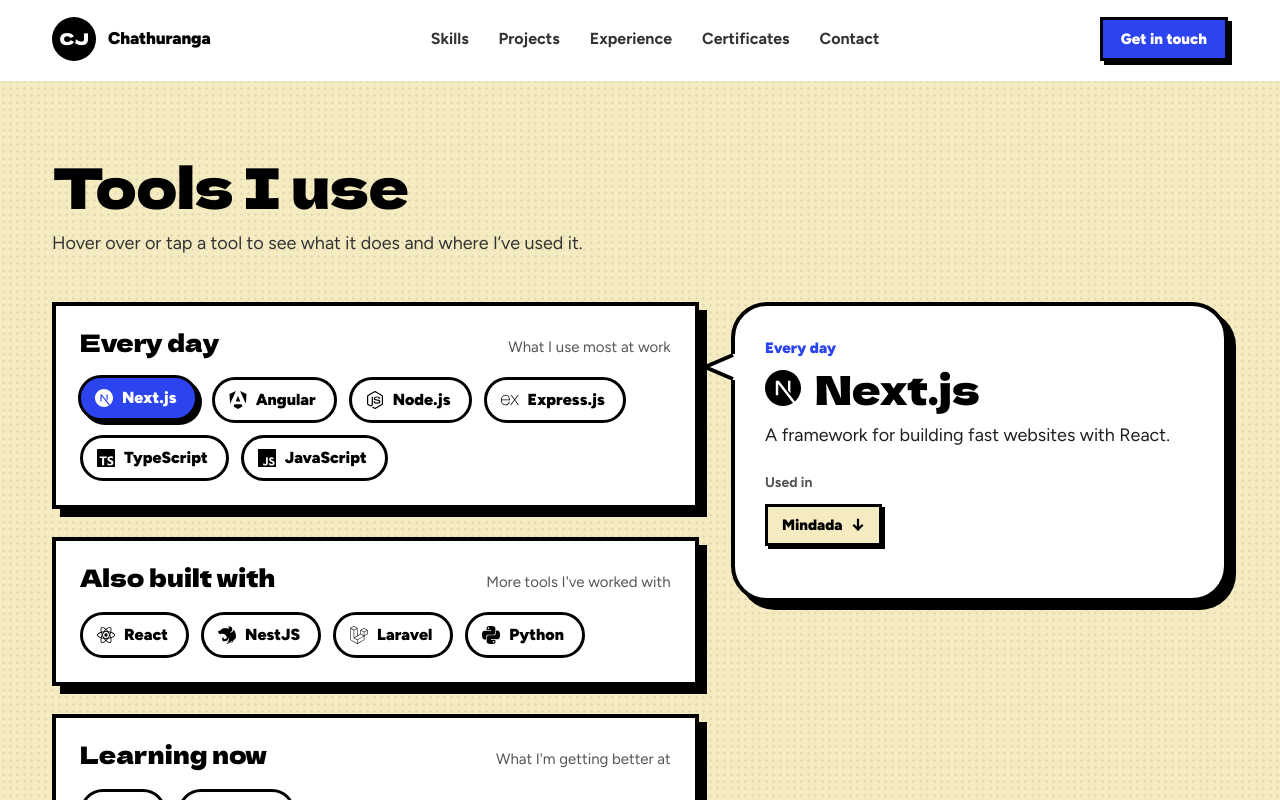
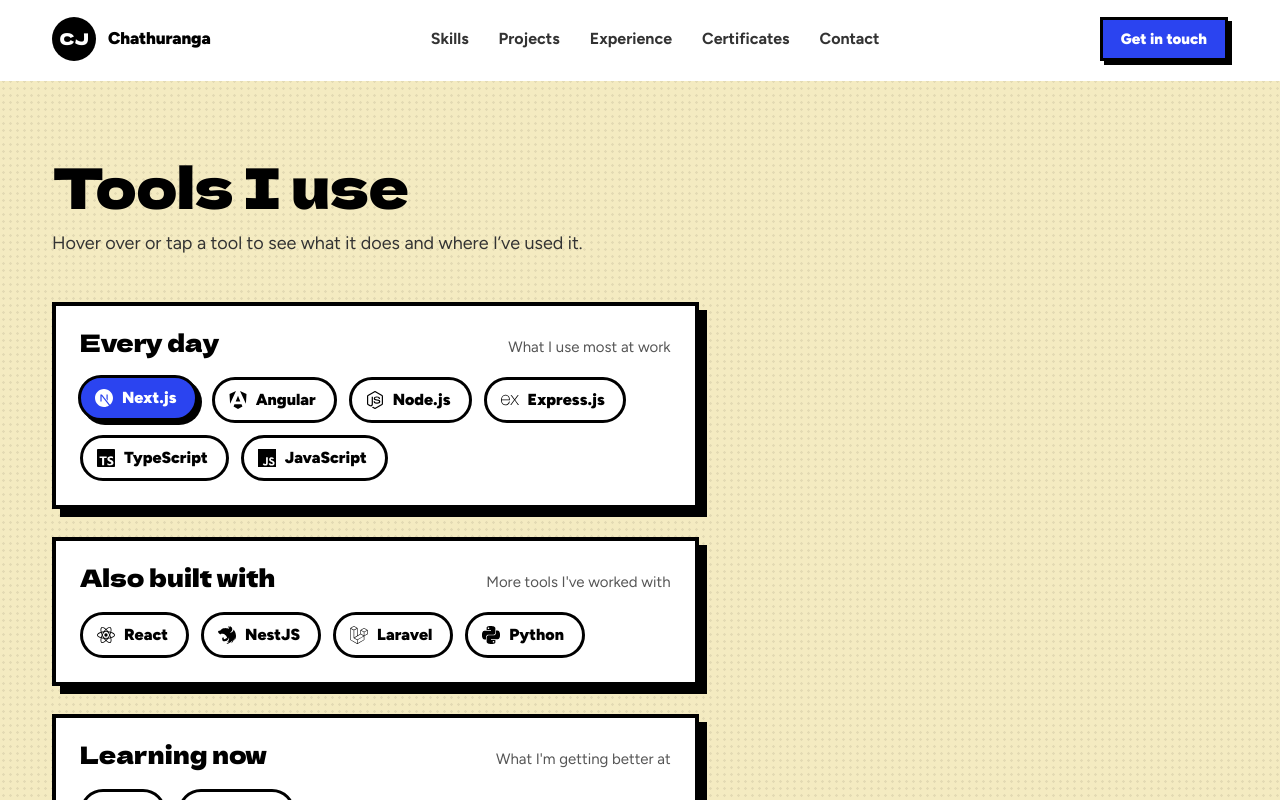
Before and after one commit to Chathuranga97lj/my-profile, a Next.js app: page / in a window 1280 px wide. Both pictures are taken after a click on the button "Next.js". Shown: the part 884-1684 px from the top of the page. Built offline with nearby package versions, Linux system fonts and the light colour scheme.

Commit message:
fix: show tool use project section

```diff
--- a/app/globals.css
+++ b/app/globals.css
@@ -121,10 +121,13 @@ button { font-family: inherit; }
   align-items: start;
 }
 .skill-detail { position: sticky; top: 104px; }
+/* Tool details inside the tapped group card: small screens only. */
+.skill-inline { display: none; }
 @media (max-width: 900px) {
   .skills-layout { grid-template-columns: minmax(0, 1fr); }
-  .skill-detail { position: static; }
-  .bubble-tail { display: none; }
+  /* Stacked, the side bubble would sit below every group, out of sight. */
+  .skill-detail { display: none; }
+  .skill-inline { display: block; }
 }
 
 .timeline { position: relative; max-width: 860px; padding-left: 64px; }
--- a/components/Skills.tsx
+++ b/components/Skills.tsx
@@ -10,11 +10,15 @@ import { BODY, DISPLAY_FONT, INK, MUTED, PAPER, PROJECTS, SKILL_GROUPS, SPOT, TE
  * Tool chips grouped by how often they're used. Hovering, focusing or tapping
  * a chip fills the speech bubble with a plain-language explanation and the
  * projects that used it; those jump down to the project card.
+ *
+ * The bubble sits in a sticky side column on wide screens. Once the layout
+ * stacks (≤900px) that column would land below every group, out of sight, so
+ * it is hidden and the same details open inside the tapped group's card
+ * instead (`.skill-inline`). Both are always rendered; CSS picks one.
  */
 export default function Skills({ onJump }: { onJump: (projectId: string) => void }) {
   const [tool, setTool] = useState<string | null>(null);
   const group = tool ? SKILL_GROUPS.find((g) => g.tools.includes(tool)) : undefined;
-  const usedIn = tool ? PROJECTS.filter((p) => p.tech.includes(tool)) : [];
 
   return (
     <section id="skills" aria-labelledby="skills-title" className="halftone" style={sectionStyle(YELLOW)}>
@@ -78,6 +82,24 @@ export default function Skills({ onJump }: { onJump: (projectId: string) => void
                       );
                     })}
                   </ul>
+
+                  {/* Small screens: the details open right under the chips that were tapped. */}
+                  {tool && group === g && (
+                    <div
+                      className="skill-inline"
+                      aria-live="polite"
+                      style={{
+                        marginTop: 20,
+                        padding: '20px 20px 22px',
+                        background: PAPER,
+                        border: `3px solid ${INK}`,
+                        borderRadius: 24,
+                        boxShadow: `5px 5px 0 ${SPOT}`,
+                      }}
+                    >
+                      <ToolDetail key={tool} tool={tool} onJump={onJump} compact />
+                    </div>
+                  )}
                 </div>
               </div>
             ))}
@@ -98,26 +120,54 @@ export default function Skills({ onJump }: { onJump: (projectId: string) => void
             >
               <TailLeft top={46} />
               {tool ? (
-                <div key={tool} className="bubble-in">
+                <>
                   <p style={{ color: SPOT, fontSize: 15, fontWeight: 900 }}>{group?.title}</p>
-                  <h3
+                  <ToolDetail key={tool} tool={tool} onJump={onJump} />
+                </>
+              ) : (
+                <div>
+                  <p style={{ color: INK, fontFamily: DISPLAY_FONT, fontSize: 28, lineHeight: 1.15 }}>Pick a tool</p>
+                  <p style={{ marginTop: 12, color: BODY, fontSize: 17, lineHeight: 1.6 }}>
+                    You’ll see what it does in plain words, and which of my projects use it.
+                  </p>
+                </div>
+              )}
+            </div>
+          </div>
+        </div>
+      </div>
+    </section>
+  );
+}
+
+/**
+ * What a tool does and which projects used it. `compact` is the version that
+ * opens inside a group card on small screens, so its heading drops a level.
+ */
+function ToolDetail({ tool, onJump, compact = false }: { tool: string; onJump: (projectId: string) => void; compact?: boolean }) {
+  const usedIn = PROJECTS.filter((p) => p.tech.includes(tool));
+  const Heading = compact ? 'h4' : 'h3';
+
+  return (
+    <div className="bubble-in">
+      <Heading
         style={{
-                      marginTop: 6,
+          marginTop: compact ? 0 : 6,
           display: 'flex',
           alignItems: 'center',
-                      gap: 14,
+          gap: compact ? 10 : 14,
           color: INK,
           fontFamily: DISPLAY_FONT,
           fontWeight: 400,
-                      fontSize: 'clamp(30px, 3.4vw, 40px)',
+          fontSize: compact ? 26 : 'clamp(30px, 3.4vw, 40px)',
           lineHeight: 1.1,
         }}
       >
-                    <ToolLogo name={tool} size={36} />
+        <ToolLogo name={tool} size={compact ? 26 : 36} />
         <span>{tool}</span>
-                  </h3>
-                  <p style={{ marginTop: 12, color: TEXT, fontSize: 18, lineHeight: 1.55 }}>{TOOL_INFO[tool]}</p>
-                  <p style={{ marginTop: 22, color: MUTED, fontSize: 14, fontWeight: 700 }}>Used in</p>
+      </Heading>
+      <p style={{ marginTop: compact ? 10 : 12, color: TEXT, fontSize: compact ? 17 : 18, lineHeight: 1.55 }}>{TOOL_INFO[tool]}</p>
+      <p style={{ marginTop: compact ? 18 : 22, color: MUTED, fontSize: 14, fontWeight: 700 }}>Used in</p>
       {usedIn.length > 0 ? (
         <ul style={{ listStyle: 'none', margin: '10px 0 0', padding: 0, display: 'flex', flexWrap: 'wrap', gap: 10 }}>
           {usedIn.map((p) => (
@@ -154,18 +204,5 @@ export default function Skills({ onJump }: { onJump: (projectId: string) => void
         <p style={{ marginTop: 8, color: BODY, fontSize: 16 }}>Not linked to a specific project on this page.</p>
       )}
     </div>
-              ) : (
-                <div>
-                  <p style={{ color: INK, fontFamily: DISPLAY_FONT, fontSize: 28, lineHeight: 1.15 }}>Pick a tool</p>
-                  <p style={{ marginTop: 12, color: BODY, fontSize: 17, lineHeight: 1.6 }}>
-                    You’ll see what it does in plain words, and which of my projects use it.
-                  </p>
-                </div>
-              )}
-            </div>
-          </div>
-        </div>
-      </div>
-    </section>
   );
 }
```
Lines whose indentation alone changed are shown as unchanged.
